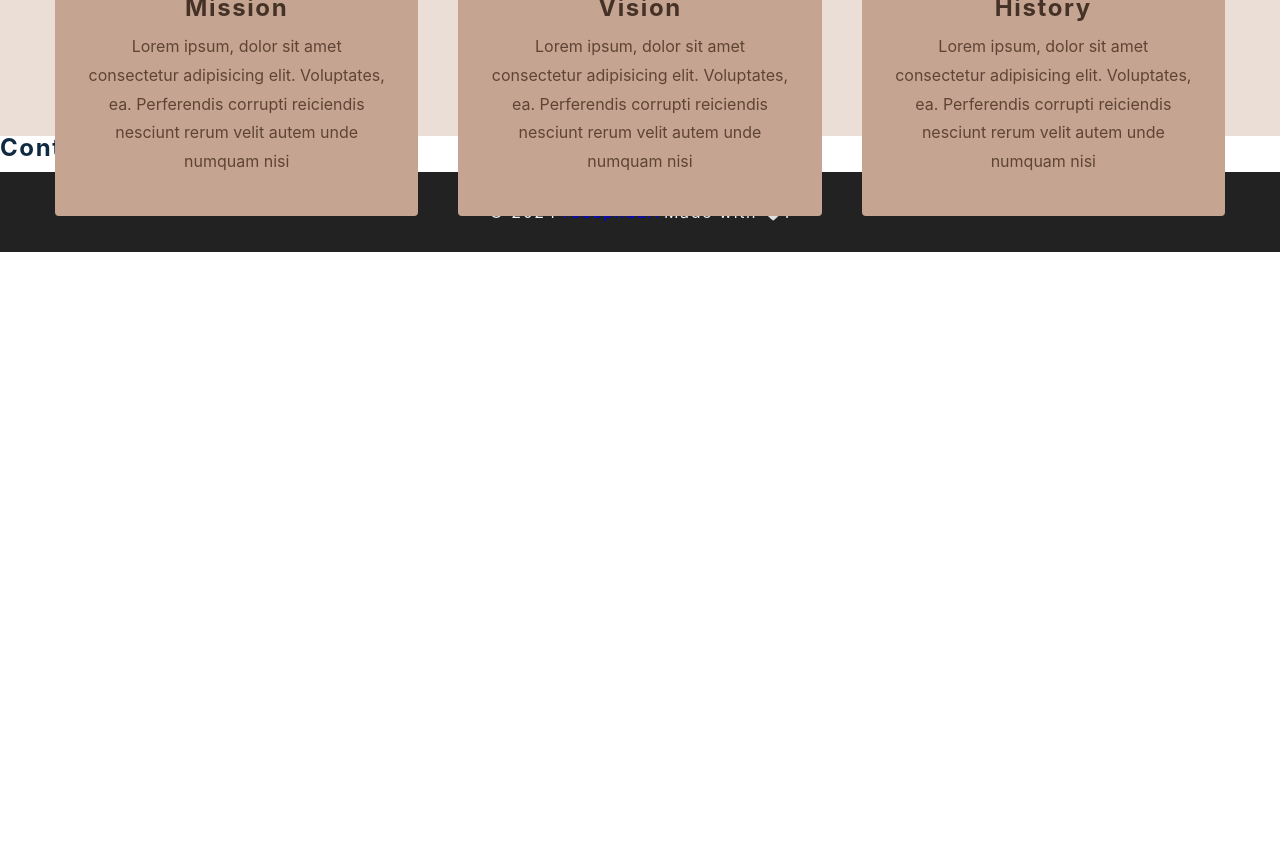
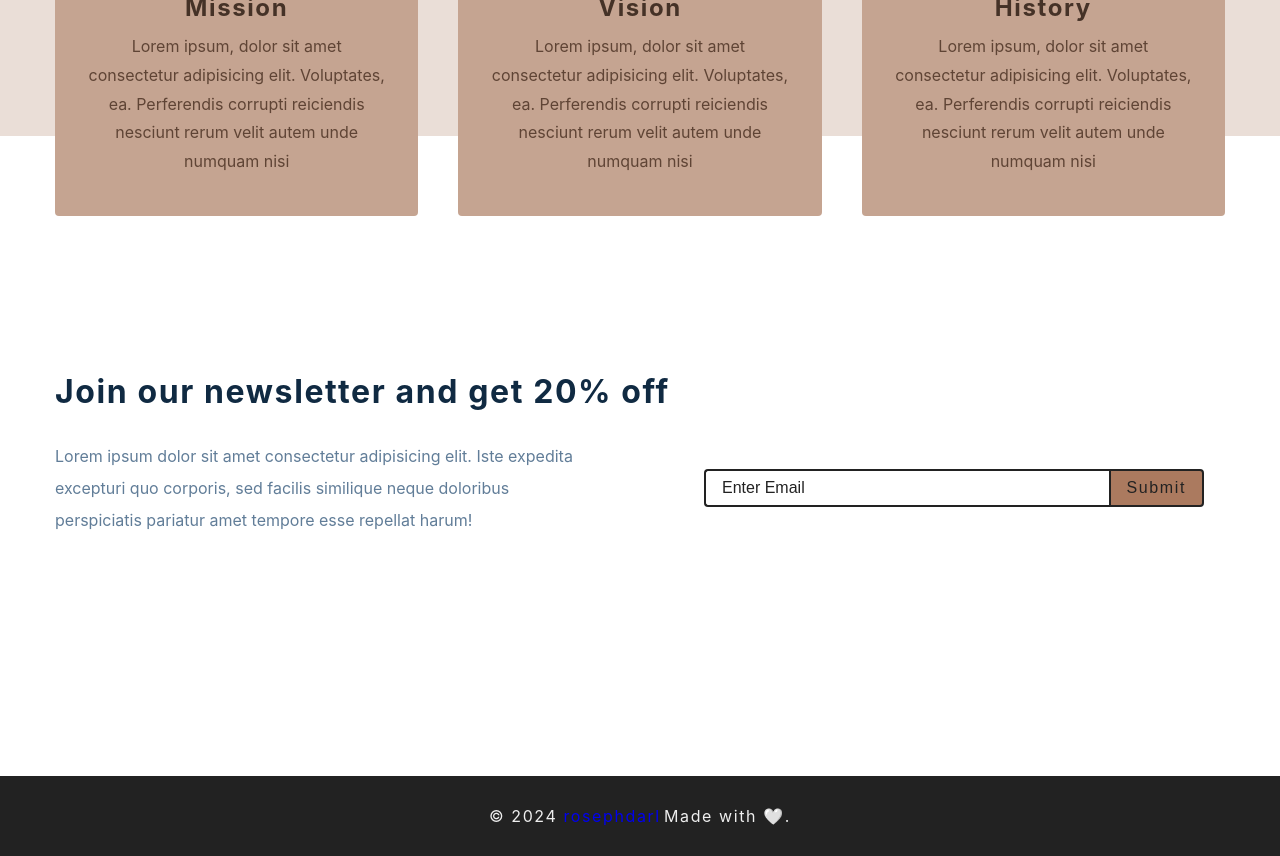
Before and after one commit to rdtungul/react-commerce, a React (Create React App) app: page / in a window 1280 px wide. Shown: the part 1200-2056 px from the top of the page. Before the commit the page ends 1452 px from the top, so only its background shows below. Built offline with nearby package versions, Linux system fonts and the light colour scheme.

Commit message:
homepage contact configuration

```diff
--- a/src/components/Contact.js
+++ b/src/components/Contact.js
@@ -1,9 +1,32 @@
-import React from 'react'
-import styled from 'styled-components'
+import React from "react";
+import styled from "styled-components";
 
 const Contact = () => {
-  return <h4>contact section</h4>
-}
+  return (
+    <Wrapper>
+      <div className="section-center">
+        <h3>Join our newsletter and get 20% off</h3>
+        <div className="content">
+          <p>
+            Lorem ipsum dolor sit amet consectetur adipisicing elit. Iste
+            expedita excepturi quo corporis, sed facilis similique neque
+            doloribus perspiciatis pariatur amet tempore esse repellat harum!
+          </p>
+          <form className="contact-form">
+            <input
+              type="email"
+              className="form-input"
+              placeholder="enter email"
+            />
+            <button className="submit-btn" type="submit">
+              Submit
+            </button>
+          </form>
+        </div>
+      </div>
+    </Wrapper>
+  );
+};
 const Wrapper = styled.section`
   padding: 5rem 0;
   h3 {
@@ -67,6 +90,6 @@
   @media (min-width: 1280px) {
     padding: 15rem 0;
   }
-`
+`;
 
-export default Contact
+export default Contact;
```
